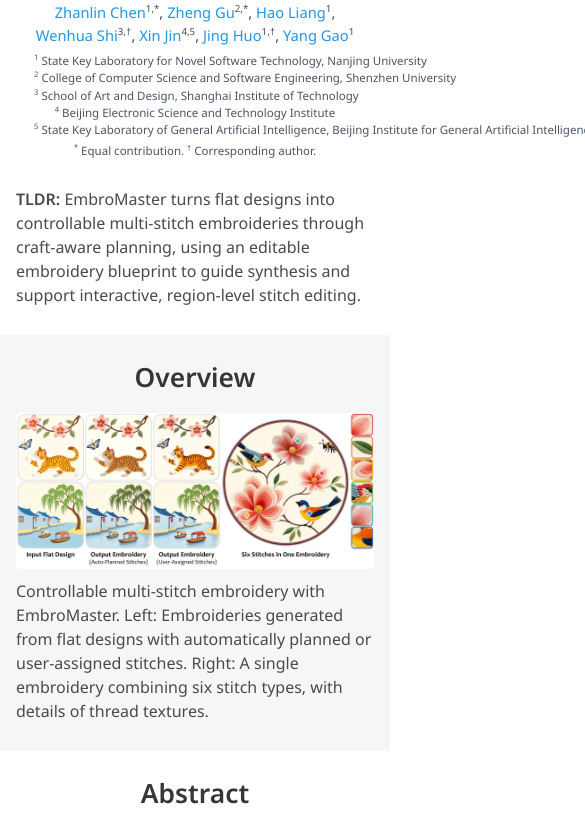
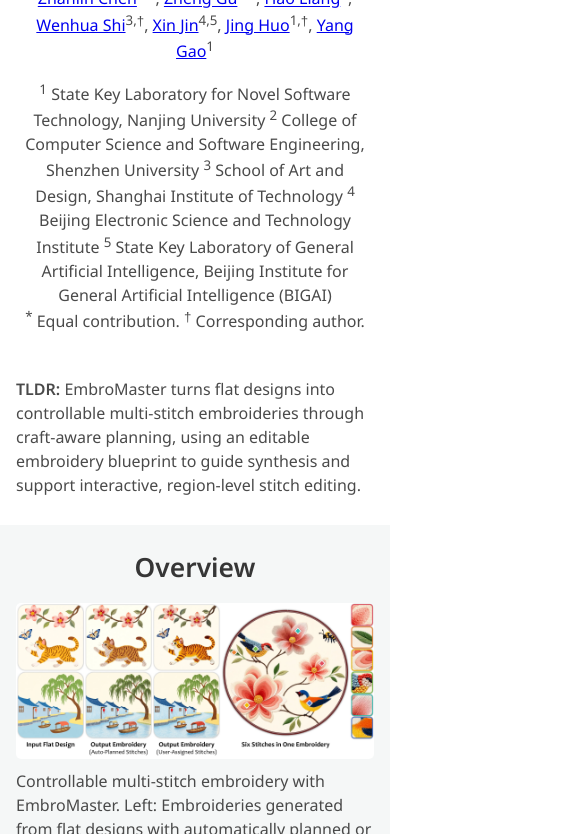
Before and after one commit to NJUczl/EmbroMaster, a plain HTML site: page index.html in a window 390 px wide. Shown: the part 163-997 px from the top of the page, 585 px wide, since content can reach past the window. Drawn offline with Linux system fonts and the light colour scheme.

Commit message:
Update index.html

```diff
--- a/index.html
+++ b/index.html
@@ -9,71 +9,8 @@
   <meta name="theme-color" content="#356e67">
   <title>EmbroMaster: Controllable Multi-Stitch Embroidery Synthesis with Craft-Aware Planning</title>
 
-  <style>
-    .author-info {
-      max-width: 1500px;
-      margin: 1.05rem auto 0;
-      padding: 0 1.5rem;
-      text-align: center;
-      color: inherit;
-    }
-    .author-info .authors {
-      margin: 0 0 0.35rem;
-      font-size: clamp(0.95rem, 1.65vw, 1.3rem);
-      line-height: 1.45;
-      font-weight: 400;
-    }
-    .author-info .author-link {
-      color: #2196e8;
-      text-decoration: none;
-    }
-    .author-info .author-link:hover,
-    .author-info .author-link:focus-visible {
-      text-decoration: underline;
-    }
-    .author-info sup {
-      font-size: 0.66em;
-      line-height: 0;
-      vertical-align: super;
-    }
-    .author-info .affiliations {
-      margin: 0;
-      color: #4b5563;
-      font-size: clamp(0.78rem, 1.35vw, 1.05rem);
-      line-height: 1.5;
-      font-weight: 400;
-    }
-    .author-info .affiliation-item {
-      display: inline-block;
-      white-space: nowrap;
-      margin: 0 0.18em;
-    }
-    .author-info .author-notes {
-      margin: 0.3rem 0 0;
-      color: #4b5563;
-      font-size: clamp(0.78rem, 1.15vw, 0.92rem);
-      line-height: 1.4;
-    }
-    @media (max-width: 640px) {
-      .author-info {
-        padding: 0 0.75rem;
-      }
-      .author-info .authors {
-        font-size: 0.92rem;
-        line-height: 1.55;
-      }
-      .author-info .affiliations {
-        font-size: 0.72rem;
-        line-height: 1.5;
-      }
-      .author-info .author-notes {
-        font-size: 0.72rem;
-      }
-    }
-  </style>
-
-<link rel="stylesheet" href="assets/style.css">
-  <script src="assets/script.js" defer></script>
+    <link rel="stylesheet" href="assets/style.css">
+    <script src="assets/script.js" defer></script>
 </head>
 
 <body>
```
